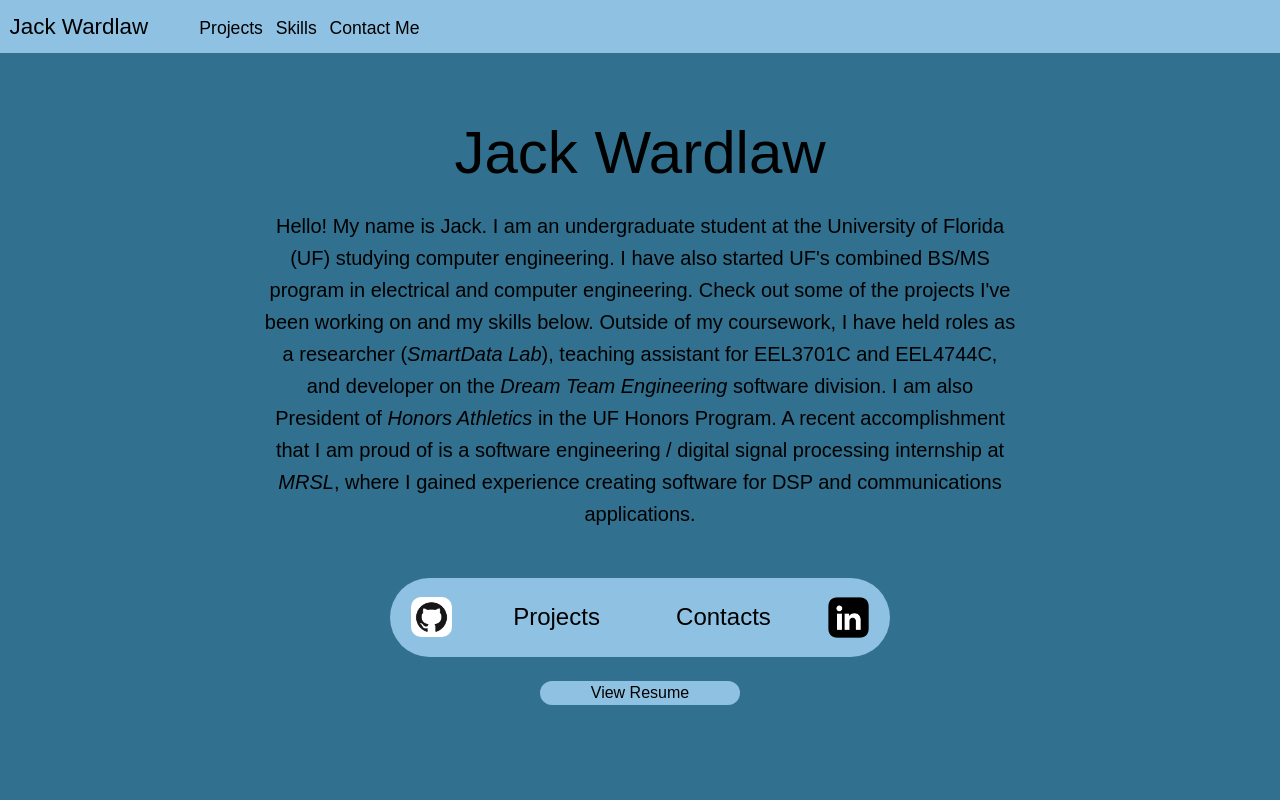
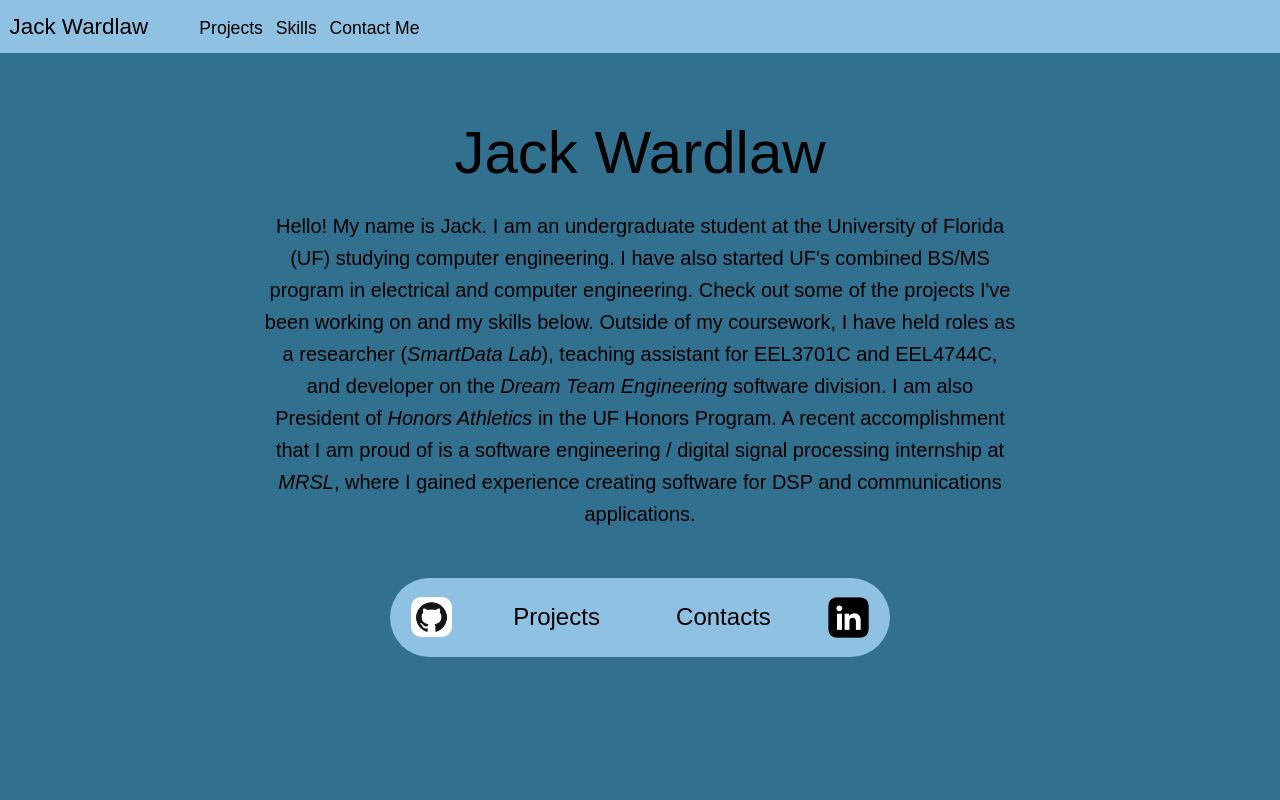
Before and after one commit to jackw00/portfolio, a React (Create React App) app: page / in a window 1280 px wide. Shown: the top 800 px of the page. Built offline with nearby package versions, Linux system fonts and the light colour scheme.

Commit message:
hide resume for now

```diff
--- a/src/components/About/About.js
+++ b/src/components/About/About.js
@@ -137,9 +137,9 @@ export default function About() {
         <Box
           sx={{ display: 'flex', justifyContent: 'center', width: '100vw', maxWidth: 200, mt: 3, background: "#8FC1E3", borderRadius: 10}}
         >
-        <button onClick={downloadResume}>
+        {/* <button onClick={downloadResume}>
           View Resume
-        </button>
+        </button> */}
         </Box>
       </Box>
     </section>
```
